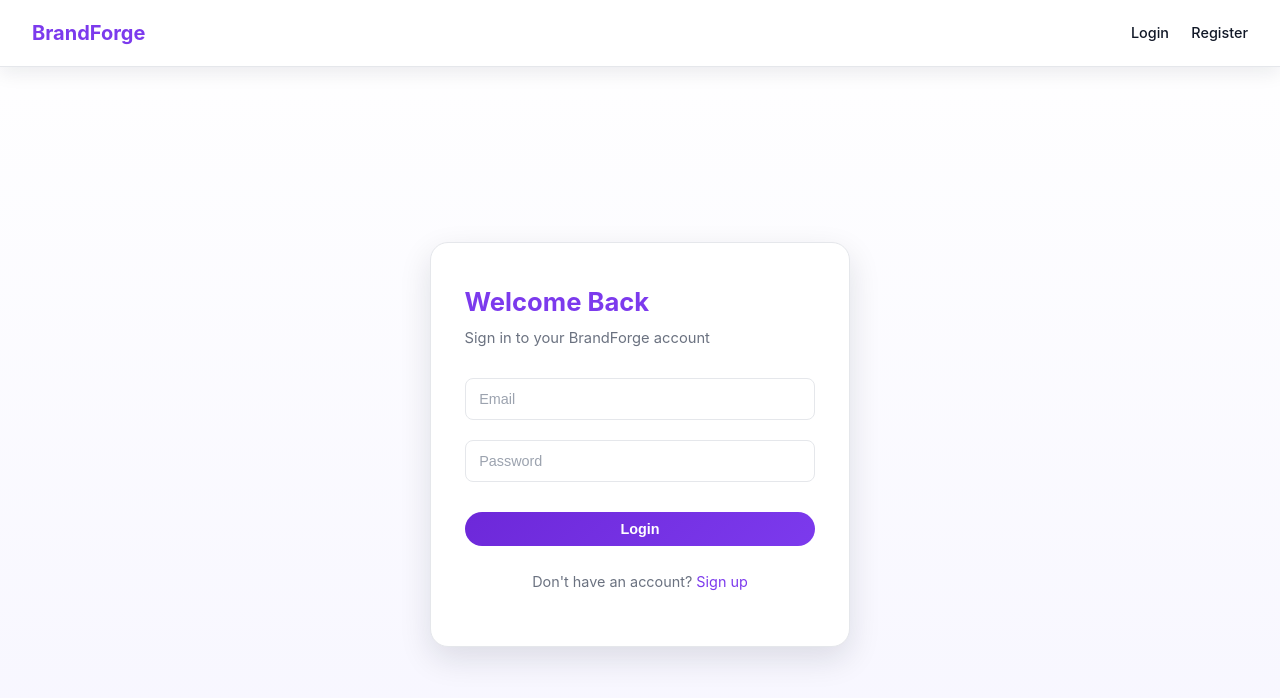
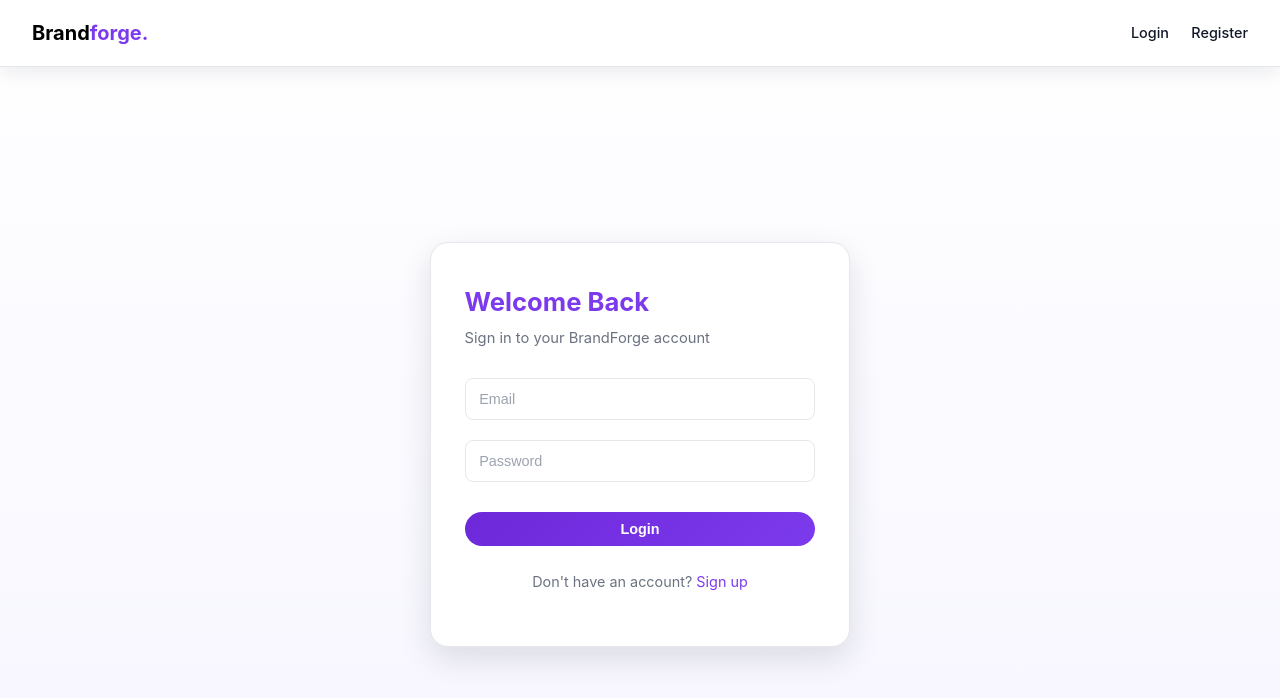
Before and after one commit to RohitChintalapudi/BrandForge_Frontend, a React (Vite) app: page /login in a window 1280 px wide. Shown: the top 698 px of the page. Built offline with nearby package versions, Linux system fonts and the light colour scheme; no server answers.

Commit message:
navbar was changed

```diff
--- a/src/components/Navbar.jsx
+++ b/src/components/Navbar.jsx
@@ -56,7 +56,7 @@ const Navbar = () => {
 
   return (
     <nav className="navbar">
-      <h2>BrandForge</h2>
+      <h2 className="brand">Brand<span className="forge">forge.</span></h2>
 
       <div className="navbar-links">
         {!user && (
--- a/src/styles/global.css
+++ b/src/styles/global.css
@@ -24,6 +24,14 @@
   --shadow-sm: 0 1px 2px rgba(0, 0, 0, 0.04);
   --shadow-md: 0 6px 18px rgba(17, 24, 39, 0.08);
   --shadow-lg: 0 12px 32px rgba(17, 24, 39, 0.12);
+}
+.brand{
+  color: black !important;
+  font-size: 2rem;
+  font-weight: bold;
+}
+.forge{
+  color: var(--purple-2);
 }
 
 /* =====================================================
```
Also changed, not shown: public/favi.png (added), public/logo.png (added).
